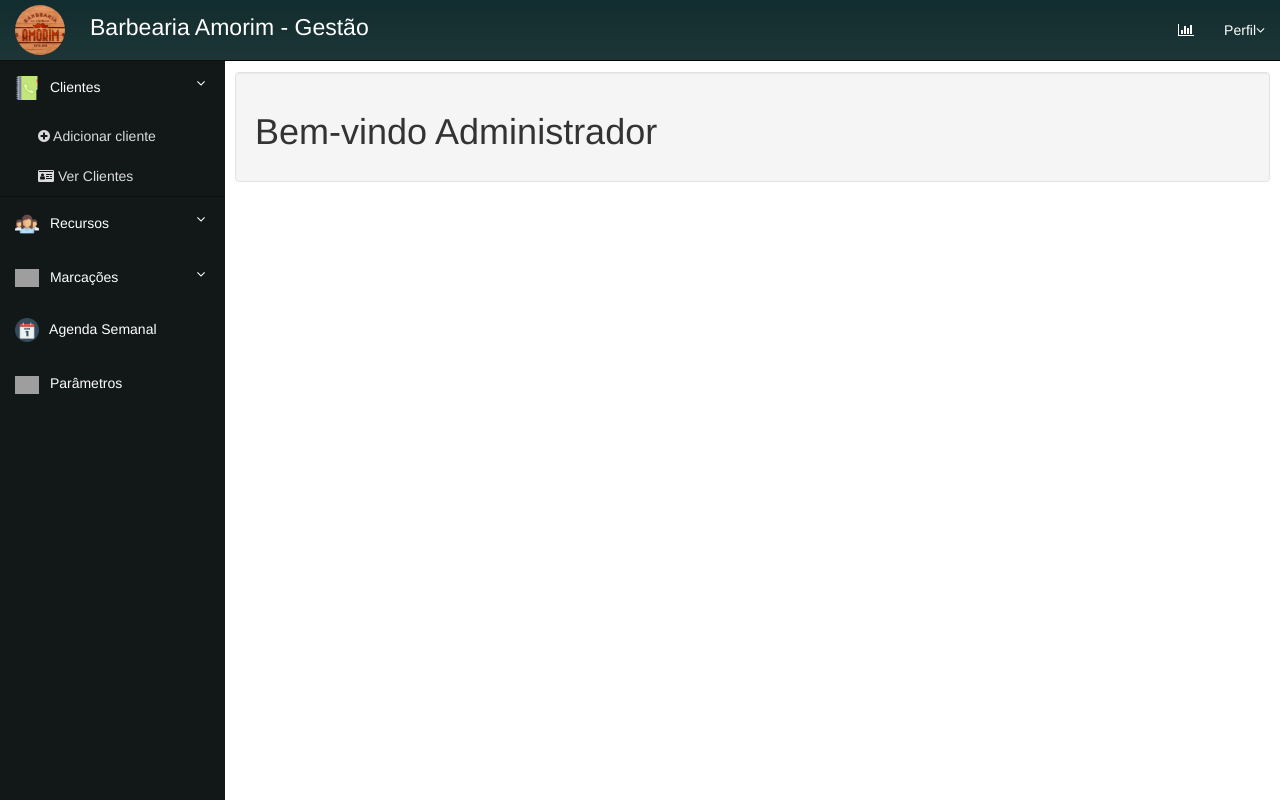
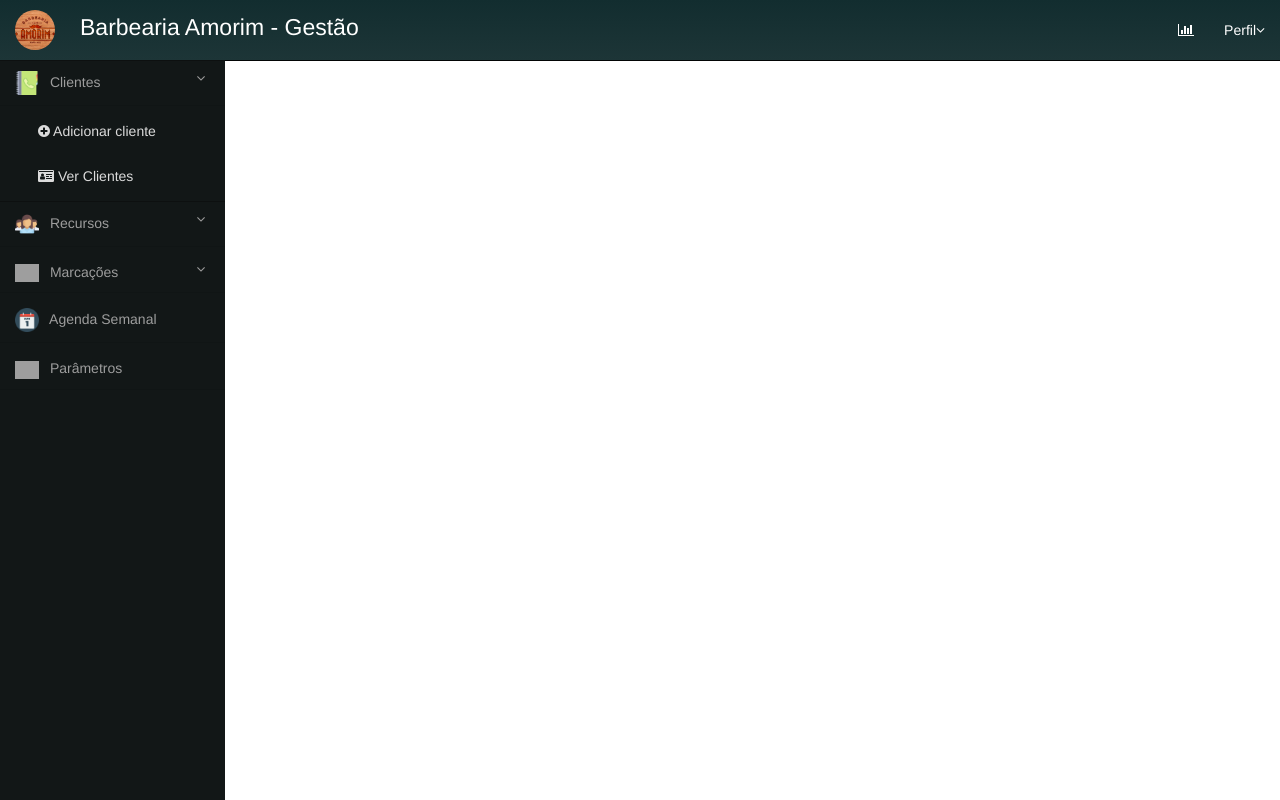
Before and after one commit to cecg31/barbershop, a PHP site: page /main.html in a window 1280 px wide, after a click on "Clientes". Run offline with PHP 8.4, Linux system fonts and the light colour scheme; some libraries are stand-ins or nearby versions; grey boxes are pictures that could not be loaded.

Commit message:
Auto stash before merge of "master" and "origin/master"

```diff
--- a/graphics/styling/sidebar.css
+++ b/graphics/styling/sidebar.css
@@ -114,17 +114,24 @@
         padding-bottom: 40px;
     }
 
-    .side-nav>li>a {
+    .side-nav>li>label {
         width: 225px;
-        color: #fff !important;
+        font-family: "Helvetica Neue",Helvetica,Arial,sans-serif;
+        color: #9d9d9d !important;
         border-bottom: 1px rgba(0,0,0,.1) solid;
+        padding: 10px 15px;
+        font-weight: normal;
+        cursor: pointer;
     }
 
-    .side-nav li a:hover,
-    .side-nav li a:focus {
+    .side-nav li label:hover,
+    .side-nav li label:focus {
         outline: none;
         background-color: #374551 !important;
+        color: #fff !important;
     }
+
+
 }
 
 .side-nav>li>ul {
@@ -132,15 +139,17 @@
     border-bottom: 1px rgba(0,0,0,.3) solid;
 }
 
-.side-nav>li>ul>li>a {
-    display: block;
-    padding: 10px 15px 10px 38px;
+.side-nav>li>ul>li>label {
+    display: block !important;
+    padding: 10px 15px 10px 38px !important;
     text-decoration: none;
+    cursor: pointer;
     /*color: #999;*/
-    color: #dbdbdb;
+    font-weight: normal;
+    color: #dbdbdb !important;
 }
 
-.side-nav>li>ul>li>a:hover {
+.side-nav>li>ul>li>label:hover {
     color: #fff;
 }
 
@@ -160,7 +169,7 @@
   margin-right: 7px;
 }
 
-.navbar .nav > li > a > .label {
+.navbar .nav > li > label > .label {
   -webkit-border-radius: 50%;
   -moz-border-radius: 50%;
   border-radius: 50%;
@@ -177,7 +186,7 @@
 
 }
 
-.navbar .nav > li > a:hover > .label {
+.navbar .nav > li > label:hover > .label {
   top: 10px;
 }
 
--- a/main.html
+++ b/main.html
@@ -1,7 +1,7 @@
 <!DOCTYPE html>
 <html>
 <head>
-    <title>VNFEvent Main</title>
+    <title>Business Manager</title>
     <meta charset="utf-8">
 </head>
 <body>
@@ -31,7 +31,7 @@
                 <span class="icon-bar"></span>
             </button>
             <a class="navbar-brand" onclick="click_load('Inicio')">
-                <img style="display:inline-block; width: 50px; border-radius: 25px;  cursor: pointer;" src="graphics/images/logomini.jpg" alt="LOGO">
+                <img style="display:inline-block; width: 40px; border-radius: 25px;  cursor: pointer;" src="graphics/images/logomini.jpg" alt="LOGO">
                 <p>Barbearia Amorim - Gestão</p>
             </a>
         </div>
@@ -55,31 +55,31 @@
         <div class="collapse navbar-collapse navbar-ex1-collapse">
           <ul class="nav navbar-nav side-nav">
                <li>
-                   <a href="#" data-toggle="collapse" data-target="#submenu-1"> <img class="sidebar-icon" src="graphics/icons/phone-number.png" alt=""> Clientes <i class="fa fa-fw fa-angle-down pull-right"></i></a>
+                   <label data-toggle="collapse" data-target="#submenu-1"> <img class="sidebar-icon" src="graphics/icons/phone-number.png" alt=""> Clientes <i class="fa fa-fw fa-angle-down pull-right"></i></label>
                    <ul id="submenu-1" class="collapse">
-                       <li><a href="#"><i class="fa fa-plus-circle"></i> Adicionar cliente</a></li>
-                       <li><a href="#"><i class="fa fa-id-card"></i> Ver Clientes</a></li>
+                       <li><label class="link-url" hashlink="addclient"><i class="fa fa-plus-circle"></i> Adicionar cliente</label></li>
+                       <li><label class="link-url" hashlink=""><i class="fa fa-id-card"></i> Ver Clientes</label></li>
                    </ul>
                </li>
                <li>
-                   <a href="#" data-toggle="collapse" data-target="#submenu-2"> <img class="sidebar-icon" src="graphics/icons/network.png" alt=""> Recursos <i class="fa fa-fw fa-angle-down pull-right"></i></a>
+                   <label  data-toggle="collapse" data-target="#submenu-2"> <img class="sidebar-icon" src="graphics/icons/network.png" alt=""> Recursos <i class="fa fa-fw fa-angle-down pull-right"></i></label>
                    <ul id="submenu-2" class="collapse">
-                       <li><a href="#"><i class="fa fa-user-plus"></i> Novo Recurso</a></li>
-                       <li><a href="#"><i class="fa fa-users"></i> Ver Recursos</a></li>
+                       <li><label class="link-url" hashlink=""><i class="fa fa-user-plus"></i> Novo Recurso</label></li>
+                       <li><label class="link-url" hashlink=""><i class="fa fa-users"></i> Ver Recursos</label></li>
                    </ul>
                </li>
                <li>
-                   <a href="#" data-toggle="collapse" data-target="#submenu-3"><img class="sidebar-icon" src="graphics/icons/check.png" alt=""> Marcações <i class="fa fa-fw fa-angle-down pull-right"></i></a>
+                   <label data-toggle="collapse" data-target="#submenu-3"><img class="sidebar-icon" src="graphics/icons/check.png" alt=""> Marcações <i class="fa fa-fw fa-angle-down pull-right"></i></label>
                    <ul id="submenu-3" class="collapse">
-                       <li><a href="#"><i class="fa fa-bookmark"></i> Nova Marcação</a></li>
-                       <li><a href="#"><i class="fa fa-window-maximize"></i> Ver Marcações</a></li>
+                       <li><label class="link-url" hashlink=""><i class="fa fa-bookmark"></i> Nova Marcação</label></li>
+                       <li><label class="link-url" hashlink=""><i class="fa fa-window-maximize"></i> Ver Marcações</label></li>
                    </ul>
                </li>
                <li>
-                   <a href="sugerencias"><img class="sidebar-icon" src="graphics/icons/calendar.png" alt=""> Agenda Semanal</a>
+                   <label class="link-url" hashlink="appointments"><img class="sidebar-icon" src="graphics/icons/calendar.png" alt=""> Agenda Semanal</label>
                </li>
                <li>
-                   <a href="faq"><img class="sidebar-icon" src="graphics/icons/settings.png" alt=""> Parâmetros</a>
+                   <label class="link-url"><img class="sidebar-icon" src="graphics/icons/settings.png" alt=""> Parâmetros</label>
                </li>
            </ul>
         </div>
@@ -105,6 +105,7 @@
 
     <script src="https://ajax.googleapis.com/ajax/libs/jquery/3.1.1/jquery.min.js"></script>
     <script src="js/sidebar.js"></script>
+      <script src="scripting/menu.js"></script>
     <script src="https://cdnjs.cloudflare.com/ajax/libs/moment.js/2.18.1/moment.js"></script>
     <script src="https://cdn.datatables.net/1.10.15/js/jquery.dataTables.min.js"></script>
     <script src="https://maps.googleapis.com/maps/api/js?sensor=false&key=AIzaSyAg_SrfP-HmwjHgiqLrB6i7ONe6KYmoqgQ"></script>
```
Also changed, not shown: scripting/menu.js (added, +88 -0 lines).
